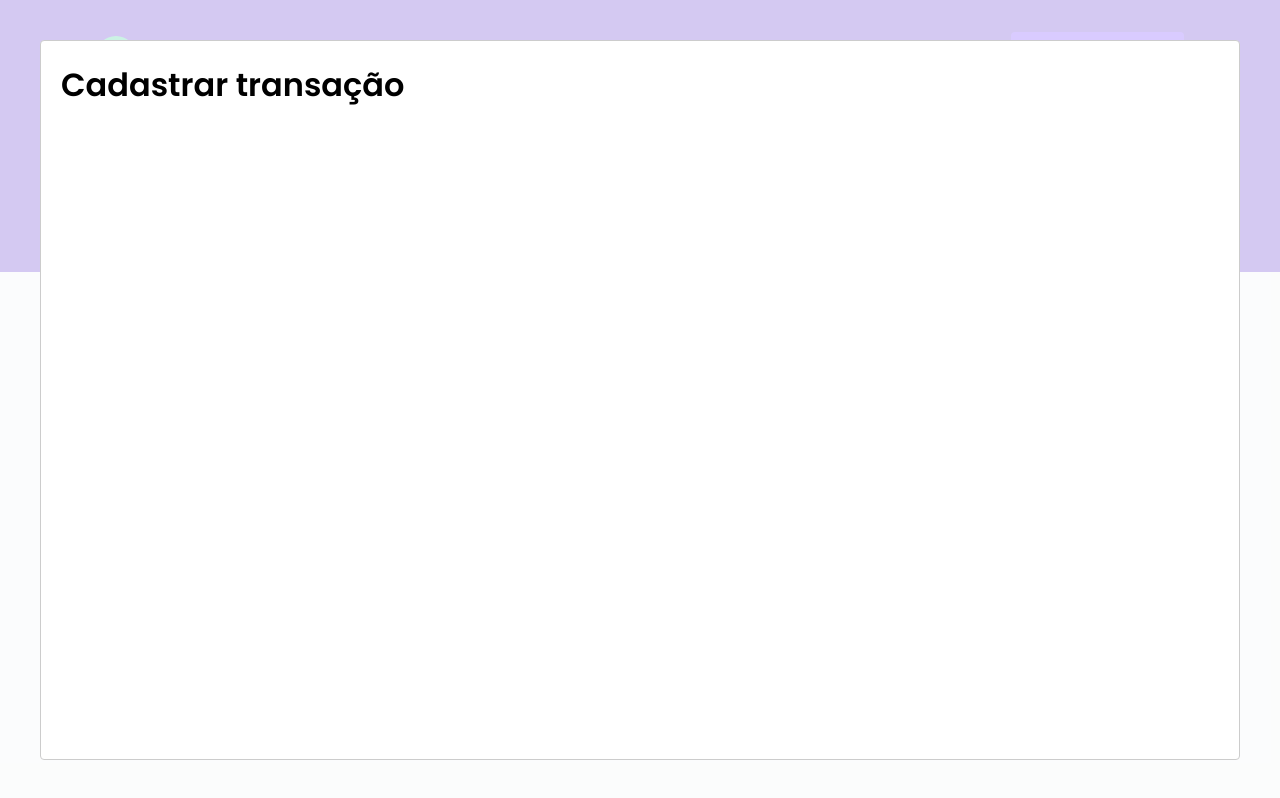
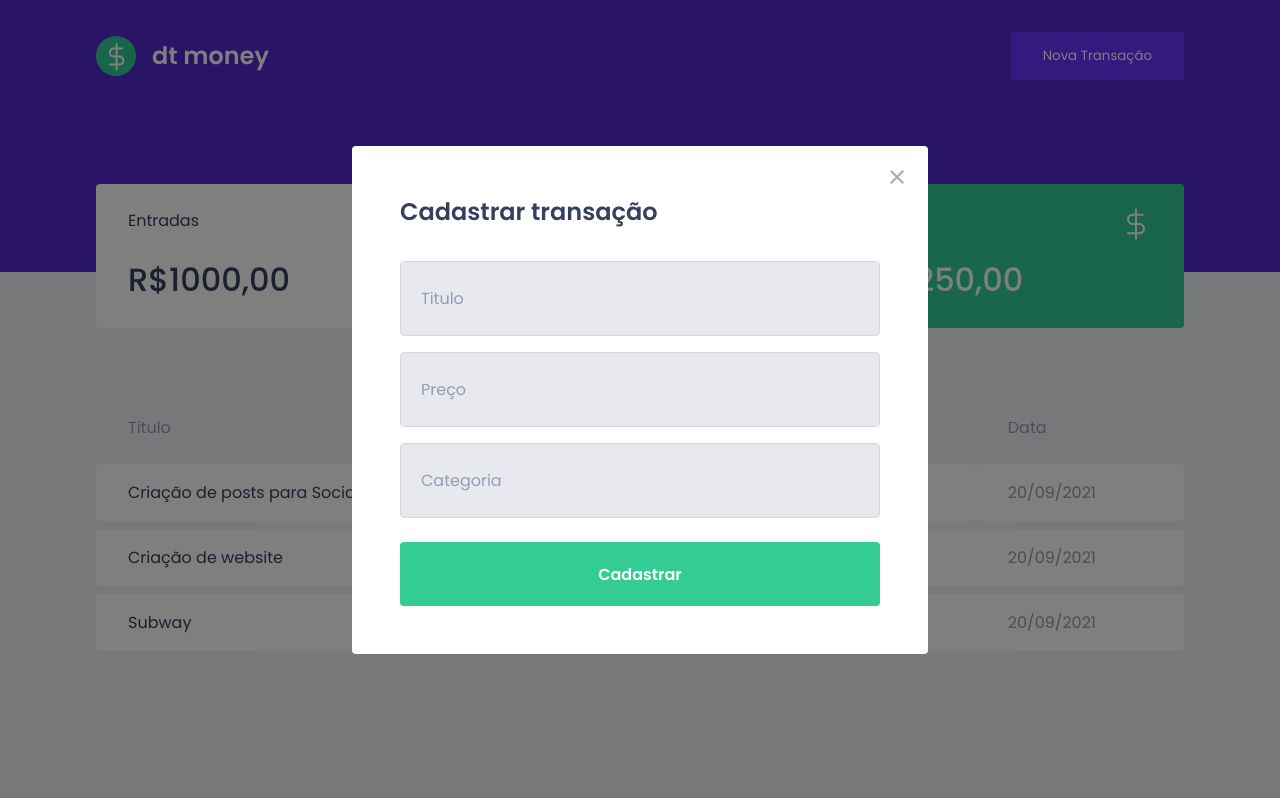
Before and after one commit to SitaGomes/DTmoney-ignite, a React (Create React App) app: page / in a window 1280 px wide. Both pictures are taken after a click on the button "Nova Transação". Built offline with nearby package versions, Linux system fonts and the light colour scheme; no server answers; what miragejs would draw is missing.

Commit message:
Add: Styling the modal

```diff
--- a/src/Components/Header/style.ts
+++ b/src/Components/Header/style.ts
@@ -24,7 +24,7 @@ export const Content = styled.div`
         padding: 0 2rem;
         height: 3rem;
 
-        border-radius: 0.25rem;
+        border-radius: var(--border-radius);
 
         transition: filter 0.2s;
 
--- /dev/null
+++ b/src/Components/NewTransactionModal/index.tsx
@@ -0,0 +1,44 @@
+import { FormEvent } from 'react'
+import Modal from 'react-modal'
+
+import { NewTransactionModalProps } from 'Interfaces'
+
+import { Container } from 'Components/NewTransactionModal/style'
+
+import CloseModal from 'Assets/SVG/close.svg'
+
+export const NewTransactionModal: React.FC<NewTransactionModalProps> = ({isModalOPen, onRequestCloseModal}) => {
+
+    function handleNewTransaction(e: FormEvent) {
+        e.preventDefault()
+    }
+
+    return(
+        <Modal
+            isOpen={isModalOPen}
+            onRequestClose={onRequestCloseModal}
+            className='react-modal-content'
+            overlayClassName='react-modal-overlay'
+        >
+            <button
+                className="react-modal-close"
+                onClick={onRequestCloseModal}
+            >
+                <img src={CloseModal} alt="Fechar Modal" />
+            </button>
+            <Container
+                onSubmit={(e) => handleNewTransaction(e)}
+            >
+                <h2>Cadastrar transação</h2>
+
+                <input type="text" placeholder="Titulo"/>
+                <input type="number" placeholder="Preço"/>
+                <input type="text" placeholder="Categoria"/>
+
+                <button type="submit">
+                    Cadastrar
+                </button>
+            </Container>
+        </Modal>
+    )
+}
--- /dev/null
+++ b/src/Components/NewTransactionModal/style.ts
@@ -0,0 +1,54 @@
+import styled from 'styled-components'
+
+export const Container = styled.form`
+
+    h2 {
+        color: var(--text-title);
+        font-size: 1.5rem;
+        margin-bottom: 2rem;
+    }
+
+    input{
+        width: 100%;
+        background-color: var(--background-input);
+        border: 1px solid #d7d7d7;
+        padding: 1.5rem 1.25rem;
+        border-radius: var(--border-radius);
+
+        font-size: 1rem;
+        font-weight: 400;
+
+        & + input {
+            margin-top: 1rem;
+        }
+
+        &::placeholder {
+            color: var(--text-body)
+        }
+    }
+
+    button[type="submit"] {
+        height: 4rem;
+        width: 100%;
+
+        margin-top: 1.5rem;
+
+        padding: 0 1.5rem;
+
+        border: none;
+        border-radius: var(--border-radius);
+
+        color: #FFF;
+        background: var(--green);
+
+        font-size: 1rem;
+        font-weight: 600;
+
+        transition: filter 0.2s;
+
+        &:hover {
+            filter: brightness(0.9)
+        }
+    }
+
+`
--- a/src/Components/Summary/style.ts
+++ b/src/Components/Summary/style.ts
@@ -11,7 +11,7 @@ export const Container = styled.div`
         background: var(--shape);
         padding: 1.5rem 2rem;
 
-        border-radius: 0.25rem;
+        border-radius: var(--border-radius);
 
         color: var(--text-title);
 
--- a/src/Components/TransactionsTable/styles.ts
+++ b/src/Components/TransactionsTable/styles.ts
@@ -23,7 +23,7 @@ export const Container = styled.div`
             padding: 1rem 2rem;
             background-color: var(--shape);
 
-            border-radius: 0.25rem;
+            border-radius: var(--border-radius);
 
             &:first-child {
                 color: var(--text-title);
--- a/src/Interfaces/index.ts
+++ b/src/Interfaces/index.ts
@@ -8,3 +8,8 @@ export interface TransactionsData {
 export interface HeaderProps {
     onOpenNewTransaction: () => void;
 }
+
+export interface NewTransactionModalProps {
+    isModalOPen: boolean;
+    onRequestCloseModal: () => void;
+}
--- a/src/Pages/Home.tsx
+++ b/src/Pages/Home.tsx
@@ -5,11 +5,11 @@ import { GlobalStyles } from 'Styles/globalStyles';
 
 import { Dashboard } from 'Components/Dashboard';
 import { Header } from 'Components/Header';
+import { NewTransactionModal } from 'Components/NewTransactionModal';
 
 export const Home: React.FC = () => {
+  Modal.setAppElement('#root')
   const [isNewTransactionModalOpen, setIsNewTransactionModalOpen] = useState<boolean>(false)
-
-  Modal.setAppElement('#root')
 
   function handleOpenTransactionModal () {
     setIsNewTransactionModalOpen(true)
@@ -19,20 +19,22 @@ export const Home: React.FC = () => {
     setIsNewTransactionModalOpen(false)
   }
 
-
   return(
     <>
       <Header onOpenNewTransaction={handleOpenTransactionModal}/>
       <Dashboard />
 
-      <Modal
-        isOpen={isNewTransactionModalOpen}
-        onRequestClose={handleCloseTransactionModal}
-      >
-        <h1>Cadastrar transação</h1>
-      </Modal>
 
-      <GlobalStyles />
+      {/* Extra Components */}
+      <>
+        <NewTransactionModal
+          isModalOPen={isNewTransactionModalOpen}
+          onRequestCloseModal={handleCloseTransactionModal}
+        />
+        <GlobalStyles />
+      </>
+
+
     </>
   )
 }
--- a/src/Styles/globalStyles.ts
+++ b/src/Styles/globalStyles.ts
@@ -4,6 +4,7 @@ export const GlobalStyles = createGlobalStyle`
 
     :root {
         --background: #F0F2F5;
+        --background-input: #E7E9EE;
 
         --text-title: #363F5F;
         --text-body: #969CB3;
@@ -14,6 +15,7 @@ export const GlobalStyles = createGlobalStyle`
         --green: #33CC95;
 
         --shape: #FFFFFF;
+        --border-radius: 0.25rem;
     }
 
     * {
@@ -60,4 +62,41 @@ export const GlobalStyles = createGlobalStyle`
         cursor: not-allowed;
     }
 
+    .react-modal-overlay {
+        background: rgba(0, 0, 0, 0.5);
+
+        position: fixed;
+        inset: 0;
+
+        display: flex;
+        justify-content: center;
+        align-items: center;
+    }
+
+    .react-modal-content {
+        max-width: 576px;
+        width: 100%;
+
+        background: var(--shape);
+        padding: 3rem;
+
+        position: relative;
+        border-radius: 0.25rem;
+    }
+
+    .react-modal-close {
+        border: none;
+        background: transparent;
+
+        position: absolute;
+        right: 1.5rem;
+        top: 1.5rem;
+
+        transition: filter 0.2s;
+
+        &:hover {
+            filter: brightness(0.7)
+        }
+    }
+
 `
```
